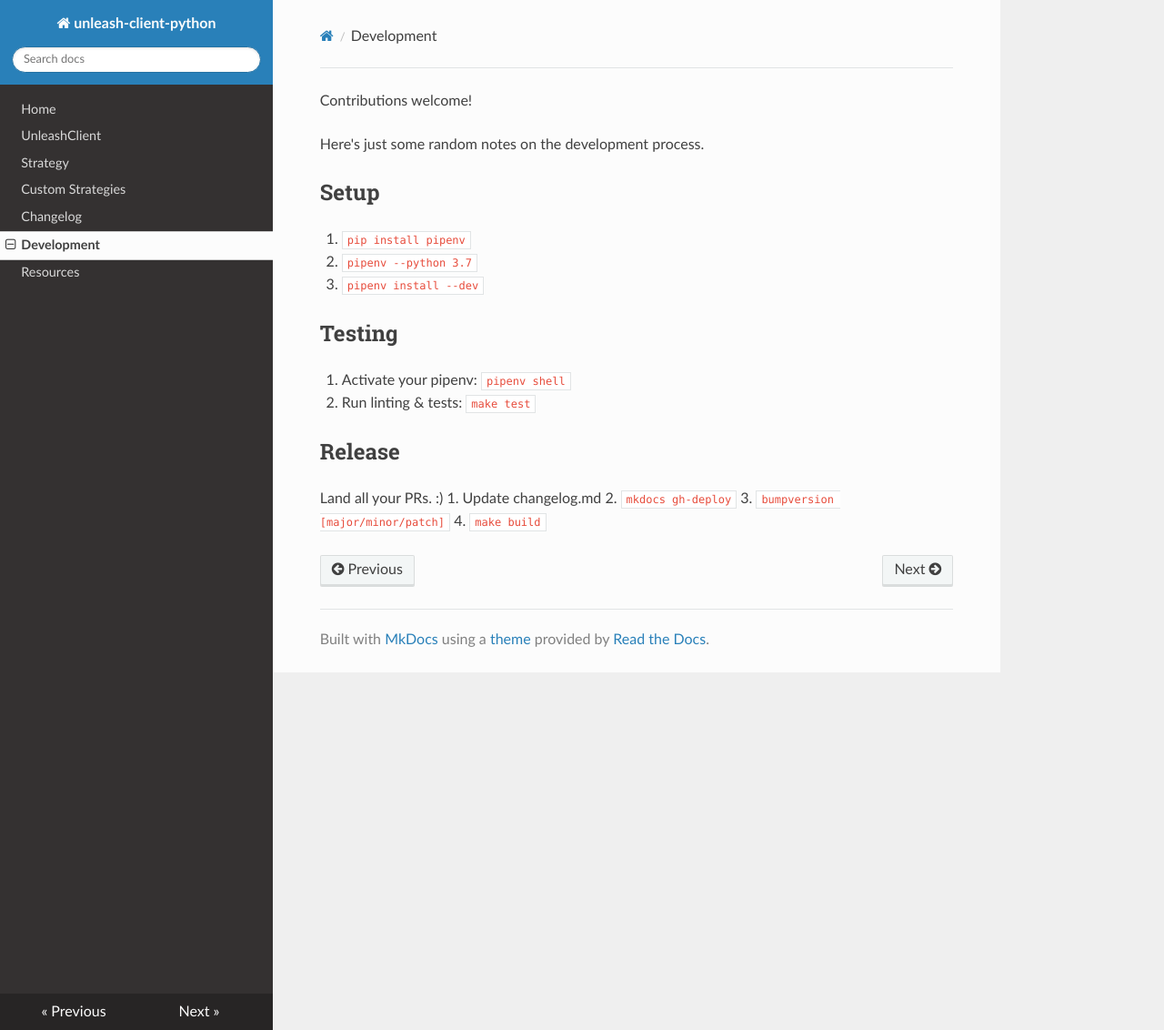
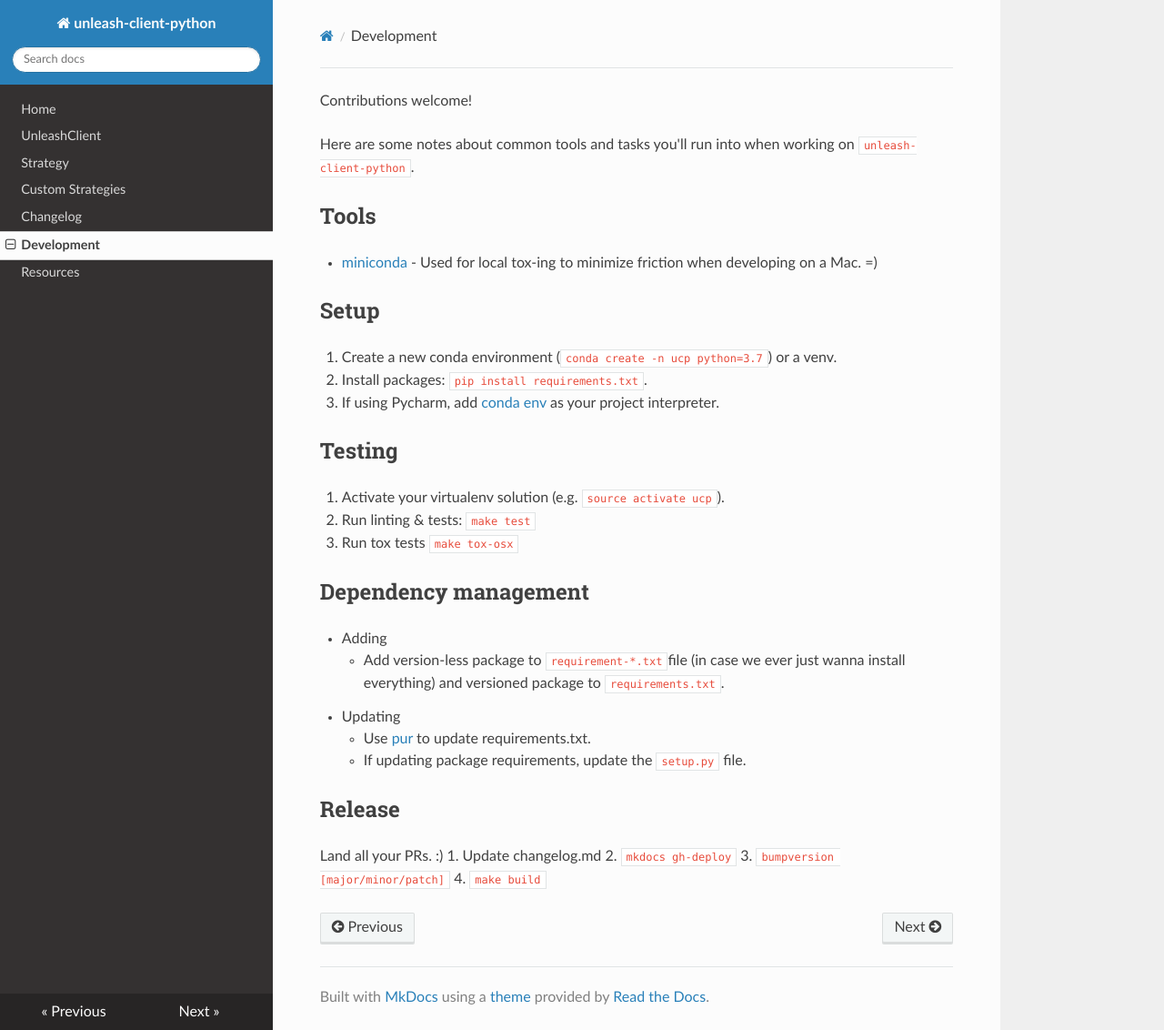
Before and after one commit to Unleash/unleash-client-python, an MkDocs documentation site: the page built from docs/development.md, in a window 1280 px wide and 1132 px high. Shown: the whole window at 91% size. Built offline with MkDocs 1.6.1, drawn with Linux system fonts in a browser that asks for light colours; nearby versions of some CDN libraries.

Commit message:
Documentation and notes.

```diff
--- a/docs/development.md
+++ b/docs/development.md
@@ -1,16 +1,26 @@
 Contributions welcome!
 
-Here's just some random notes on the development process.
+Here are some notes about common tools and tasks you'll run into when working on `unleash-client-python`.
+
+## Tools
+* [miniconda](https://docs.conda.io/en/latest/miniconda.html) - Used for local tox-ing to minimize friction when developing on a Mac. =)
 
 ## Setup
-1. `pip install pipenv`
-2. `pipenv --python 3.7`
-3. `pipenv install --dev`
-
+1. Create a new conda environment (`conda create -n ucp python=3.7`) or a venv.
+2. Install packages: `pip install requirements.txt`.
+3. If using Pycharm, add [conda env](https://medium.com/infinity-aka-aseem/how-to-setup-pycharm-with-an-anaconda-virtual-environment-already-created-fb927bacbe61) as your project interpreter.
 
 ## Testing
-1. Activate your pipenv:  `pipenv shell`
+1. Activate your virtualenv solution (e.g. `source activate ucp`).
 1. Run linting & tests: `make test`
+1. Run tox tests `make tox-osx`
+
+## Dependency management
+* Adding
+    * Add version-less package to `requirement-*.txt`file (in case we ever just wanna install everything) and versioned package to `requirements.txt`.
+* Updating
+    * Use [pur](https://github.com/alanhamlett/pip-update-requirements) to update requirements.txt.
+    * If updating package requirements, update the `setup.py` file.
 
 ## Release
 Land all your PRs. :)
```
Also changed, not shown: requirements-dev.txt (+4 -3 lines), requirements.txt (+8 -51 lines), 1 other file.
